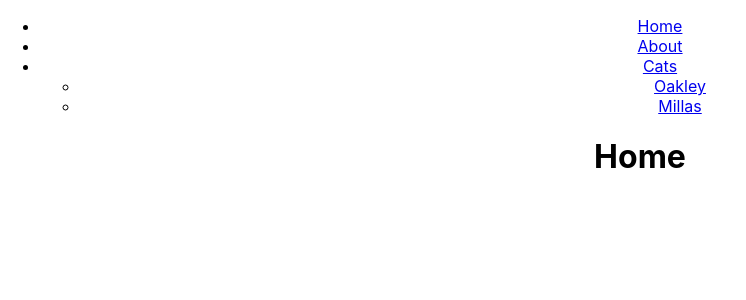
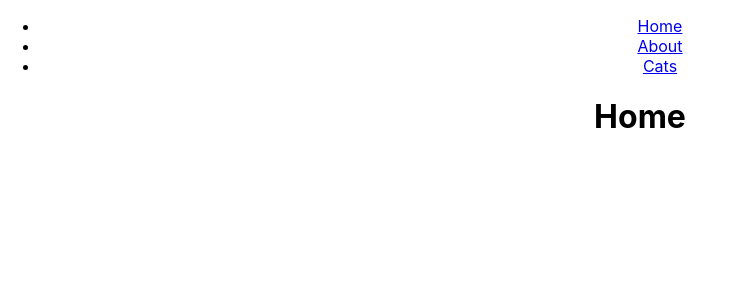
Before and after one commit to Kllicks/react-router-01, a React (Create React App) app: page / in a window 1280 px wide. Shown: the top 300 px of the page, without its empty margins (0-746 px from the left). Built offline with nearby package versions, Linux system fonts and the light colour scheme.

Commit message:
makes individual cats a link in cat component

```diff
--- a/src/Cats.js
+++ b/src/Cats.js
@@ -1,9 +1,18 @@
 import React from 'react';
+import { Link } from 'react-router-dom';
 
 function Cats(props) {
     return (
         <div>
             <h1>Cats</h1>
+            <ul>
+                <li>
+                    <Link to="/cats/oakley">Oakley</Link>
+                </li>
+                <li>
+                    <Link to="/cats/milla">Millas</Link>
+                </li>
+            </ul>
         </div>
     );
 };
--- a/src/NavBar.js
+++ b/src/NavBar.js
@@ -6,16 +6,7 @@ function NavBar(props) {
         <ul>
             <li><Link to="/">Home</Link></li>
             <li><Link to="/about">About</Link></li>
-            <li><Link to="cats">Cats</Link>
-                <ul>
-                    <li>
-                        <Link to="/cats/oakley">Oakley</Link>
-                    </li>
-                    <li>
-                        <Link to="/cats/milla">Millas</Link>
-                    </li>
-                </ul>
-            </li>
+            <li><Link to="cats">Cats</Link></li>
         </ul>
     );
 }
```
